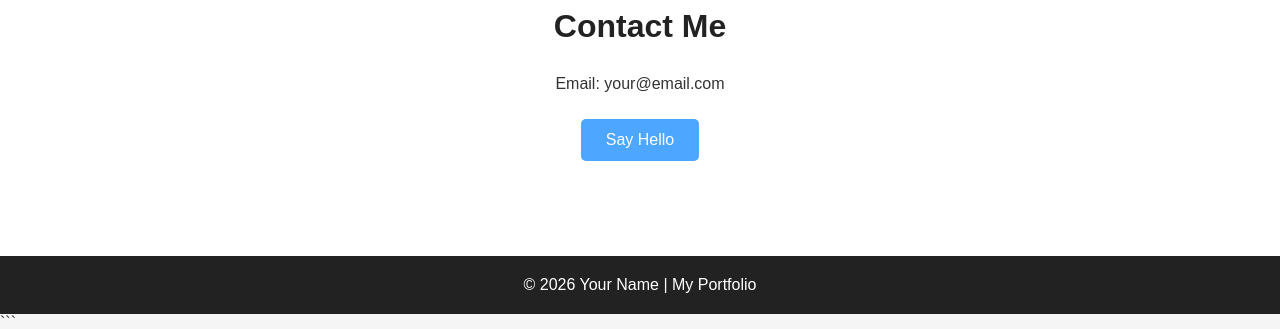
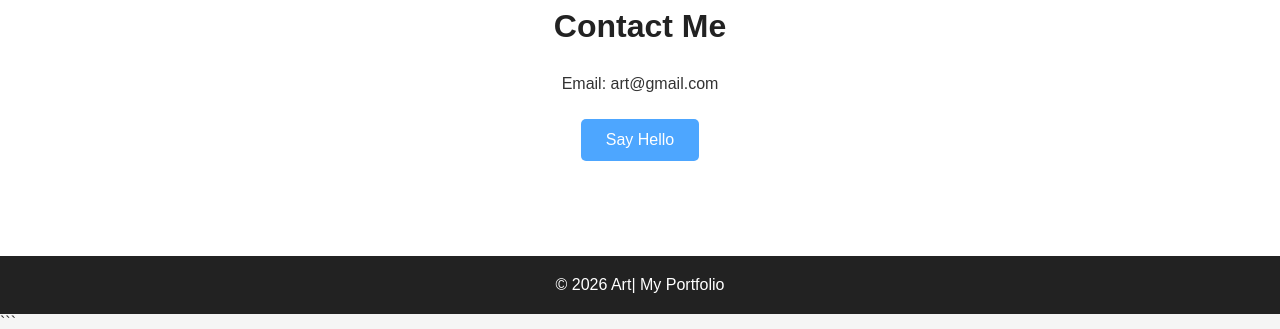
Before and after one commit to artroland32-sudo/my-website, a plain HTML site: page index.html in a window 1280 px wide. Shown: the part 1750-2079 px from the top of the page. Drawn offline with Linux system fonts and the light colour scheme.

Commit message:
Update index.html

```diff
--- a/index.html
+++ b/index.html
@@ -294,7 +294,7 @@
         <h2>Contact Me</h2>
 
         <p>
-            Email: your@email.com
+            Email: art@gmail.com
         </p>
 
         <button onclick="showMessage()">
@@ -309,7 +309,7 @@
     <footer>
 
         <p>
-            © 2026 Your Name | My Portfolio
+            © 2026 Art| My Portfolio
         </p>
 
     </footer>
```
